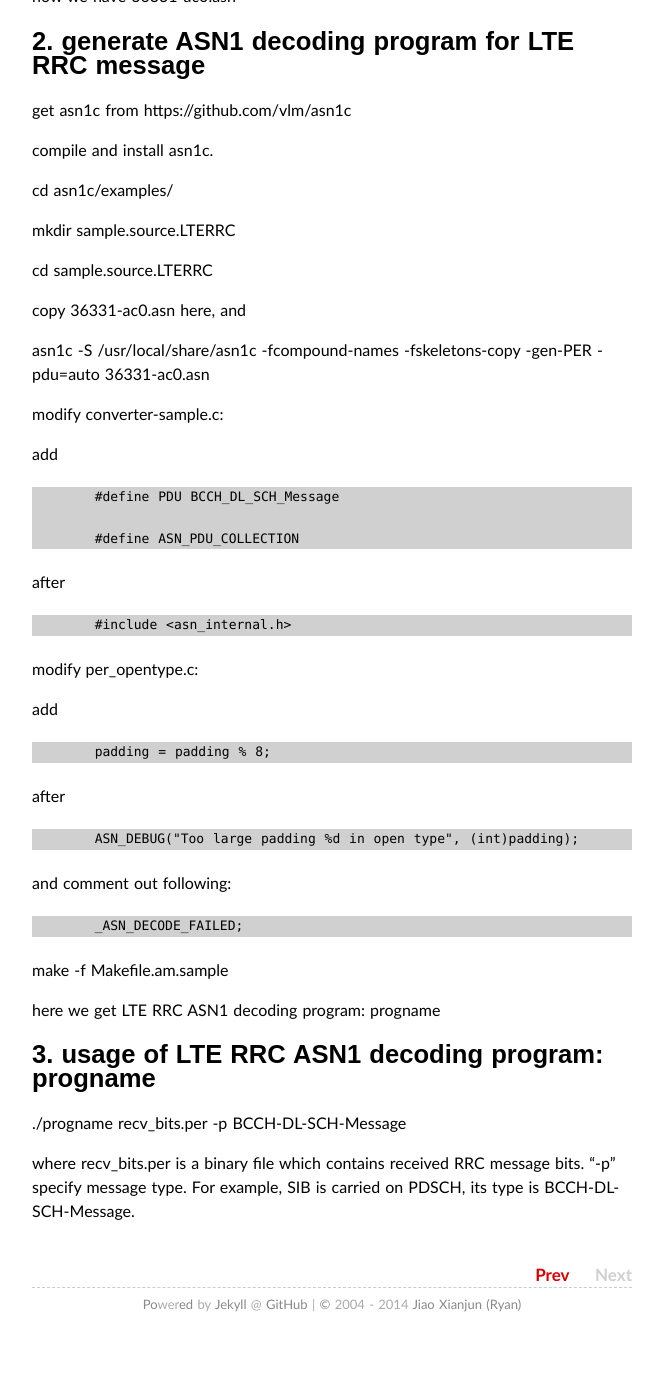
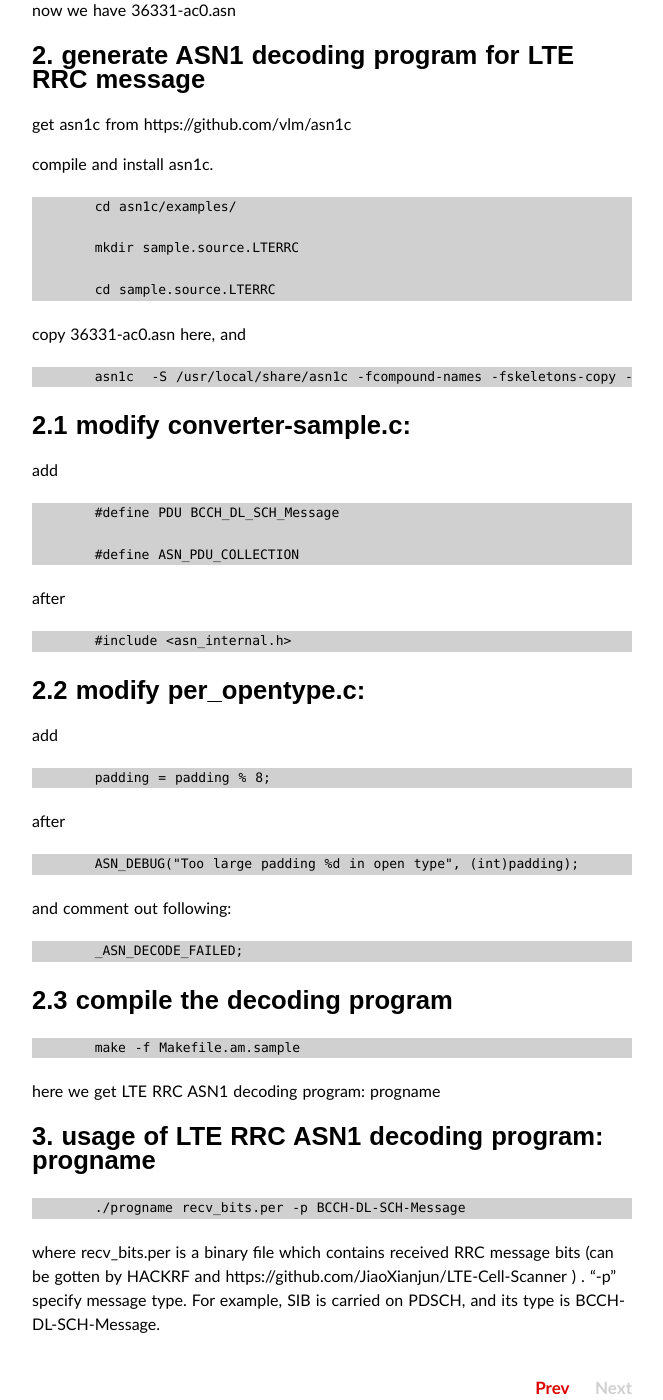
Before and after one commit to sdr-x/sdr-x.github.io, a Jekyll site: the page built from _posts/2014-07-07-LTE-SIB-decoding-by-asn1c.md, in a window 1280 px wide and 1400 px high, scrolled down 743 px. Shown: the whole window, without its empty margins (308-971 px from the left). Built offline with Jekyll 4.4.1, drawn with Linux system fonts in a browser that asks for light colours; some web fonts are replaced; Markdown is read by kramdown in place of the engine named in the settings; comment, search, counter and statistics services are not loaded; before the commit the page ends 2090 px from its top, so only the background shows below that.

Commit message:
Update 2014-07-07-LTE-SIB-decoding-by-asn1c.md

```diff
--- a/_posts/2014-07-07-LTE-SIB-decoding-by-asn1c.md
+++ b/_posts/2014-07-07-LTE-SIB-decoding-by-asn1c.md
@@ -27,11 +27,11 @@ get lameditor from http://sourceforge.net/projects/lameditor/
 
 compile and install lameditor.
 
-cd lameditor-1.0/src/getasn/
+		cd lameditor-1.0/src/getasn/
 
 copy 36331-ac0.txt here, and
 
-./getasn 36331-ac0.txt
+		./getasn 36331-ac0.txt
 
 now we have 36331-ac0.asn
 
@@ -41,17 +41,17 @@ get asn1c from https://github.com/vlm/asn1c
 
 compile and install asn1c.
 
-cd asn1c/examples/
+		cd asn1c/examples/
 
-mkdir sample.source.LTERRC
+		mkdir sample.source.LTERRC
 
-cd sample.source.LTERRC
+		cd sample.source.LTERRC
 
 copy 36331-ac0.asn here, and
 
-asn1c  -S /usr/local/share/asn1c -fcompound-names -fskeletons-copy -gen-PER -pdu=auto 36331-ac0.asn
+		asn1c  -S /usr/local/share/asn1c -fcompound-names -fskeletons-copy -gen-PER -pdu=auto 36331-ac0.asn
 
-modify converter-sample.c:
+# 2.1 modify converter-sample.c:
 
 add
 
@@ -63,7 +63,7 @@ after
 
 		#include <asn_internal.h>
 
-modify per_opentype.c:
+# 2.2 modify per_opentype.c:
 
 add
 
@@ -77,12 +77,14 @@ and comment out following:
 
 		_ASN_DECODE_FAILED;
 
-make -f Makefile.am.sample
+# 2.3 compile the decoding program
+
+		make -f Makefile.am.sample
 
 here we get LTE RRC ASN1 decoding program: progname
 
 # 3. usage of LTE RRC ASN1 decoding program: progname
 
-./progname recv_bits.per -p BCCH-DL-SCH-Message
+		./progname recv_bits.per -p BCCH-DL-SCH-Message
 
-where recv_bits.per is a binary file which contains received RRC message bits. "-p" specify message type. For example, SIB is carried on PDSCH, its type is BCCH-DL-SCH-Message.
+where recv_bits.per is a binary file which contains received RRC message bits (can be gotten by HACKRF and https://github.com/JiaoXianjun/LTE-Cell-Scanner ) . "-p" specify message type. For example, SIB is carried on PDSCH, and its type is BCCH-DL-SCH-Message.
```
